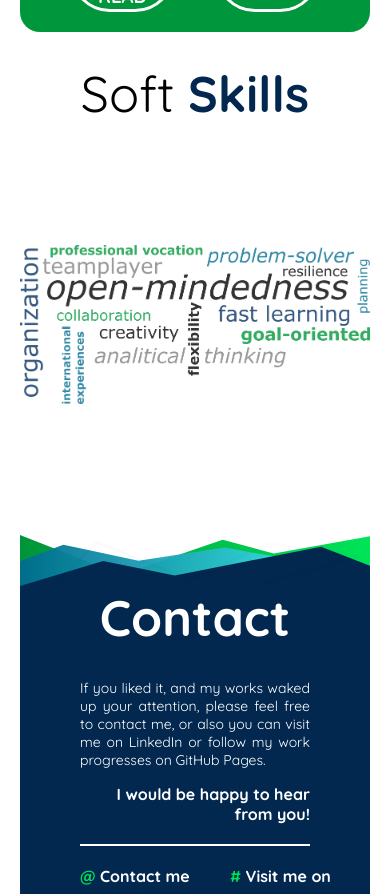
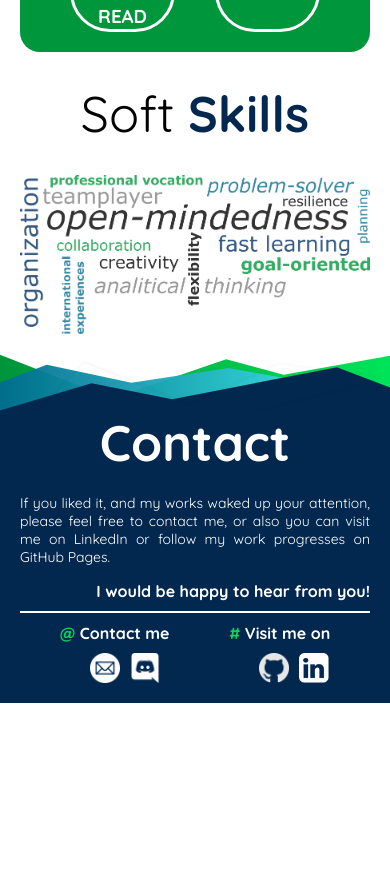
Before and after one commit to d3meter/md-web, a React (Create React App) app in the folder frontend/: page / in a window 390 px wide. Shown: the part 1740-2634 px from the top of the page. After the commit the page ends 2443 px from the top, so only its background shows below. Built offline with nearby package versions, Linux system fonts and the light colour scheme.

Commit message:
change design and repair responsivity

```diff
--- a/frontend/src/components/css/Footer.css
+++ b/frontend/src/components/css/Footer.css
@@ -3,10 +3,13 @@
   height: auto;
   background-color: white;
   box-sizing: border-box;
+  display: flex;
+  flex-direction: column;
+  align-items: center;
   overflow: hidden;
 }
 .Footer .svg-div {
-  width: 100%;
+  width: 101%;
   height: -moz-fit-content;
   height: fit-content;
   display: flex;
@@ -121,19 +124,16 @@
     border-left: 0;
     display: flex;
     flex-direction: row;
-    justify-content: space-between;
+    justify-content: space-evenly;
     padding-left: 0;
     padding-top: 20px;
     border-top: solid 2px white;
   }
 }
 @media screen and (max-width: 420px) {
-  .Footer {
-    padding-inline: 20px;
-    padding-bottom: 20px;
-  }
   .Footer h1 {
     font-size: 50px;
+    margin: 0;
   }
   .Footer h2 {
     font-size: 16px;
@@ -142,7 +142,20 @@
   .Footer p {
     font-size: 14px;
   }
+  .Footer .contact-container {
+    padding-inline: 20px;
+    padding-bottom: 20px;
+  }
   .Footer .contact-container .contact-content {
-    gap: 20px;
+    gap: 10px;
+  }
+  .Footer .contact-container .contact-content .contact-links {
+    padding-top: 10px;
+  }
+  .Footer .contact-container .contact-content .contact-links .logo-container {
+    gap: 10px;
+  }
+  .Footer .contact-container .contact-content .contact-links .logo-container img {
+    height: 30px;
   }
 }/*# sourceMappingURL=Footer.css.map */
--- a/frontend/src/components/css/Footer.scss
+++ b/frontend/src/components/css/Footer.scss
@@ -3,9 +3,12 @@
   height: auto;
   background-color: white;
   box-sizing: border-box;
+  display: flex;
+  flex-direction: column;
+  align-items: center;
   overflow: hidden;
   .svg-div {
-    width: 100%;
+    width: 101%;
     height: fit-content;
     display: flex;
     justify-content: center;
@@ -117,7 +120,7 @@
           border-left: 0;
           display: flex;
           flex-direction: row;
-          justify-content: space-between;
+          justify-content: space-evenly;
           padding-left: 0;
           padding-top: 20px;
           border-top: solid 2px white;
@@ -126,10 +129,9 @@
     }
   }
   @media screen and (max-width: 420px) {
-    padding-inline: 20px;
-    padding-bottom: 20px;
     h1 {
       font-size: 50px;
+      margin: 0;
     }
     h2 {
       font-size: 16px;
@@ -139,8 +141,19 @@
       font-size: 14px;
     }
     .contact-container {
+      padding-inline: 20px;
+      padding-bottom: 20px;
       .contact-content {
-        gap: 20px;
+        gap: 10px;
+        .contact-links {
+         padding-top: 10px;
+          .logo-container {
+            gap: 10px;
+            img {
+              height: 30px;
+            }
+          }
+        }
       }
     }
   }
--- a/frontend/src/pages/css/Home.css
+++ b/frontend/src/pages/css/Home.css
@@ -332,7 +332,10 @@ span {
     padding-inline: 60px;
   }
   .Home .section-2 .logo-container, .Home .section-4 .logo-container {
+    padding-top: 20px;
     width: 100%;
+    height: -moz-fit-content;
+    height: fit-content;
   }
   .Home .section-4 {
     flex-direction: column-reverse;
--- a/frontend/src/pages/css/Home.scss
+++ b/frontend/src/pages/css/Home.scss
@@ -331,7 +331,9 @@ span {
         flex-direction: column;
         padding-inline: 60px;
         .logo-container {
+          padding-top: 20px;
           width: 100%;
+          height: fit-content;
         }
       }
       .section-4 {
```
Also changed, not shown: 2 other files (tests, documents, lock files or other folders).
